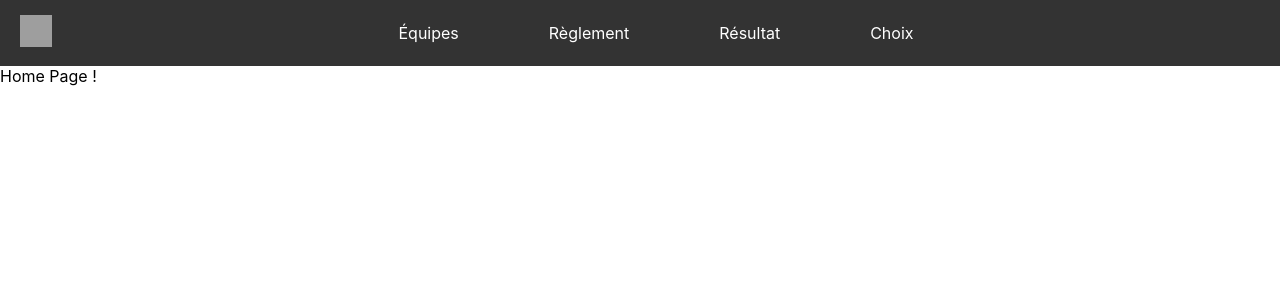
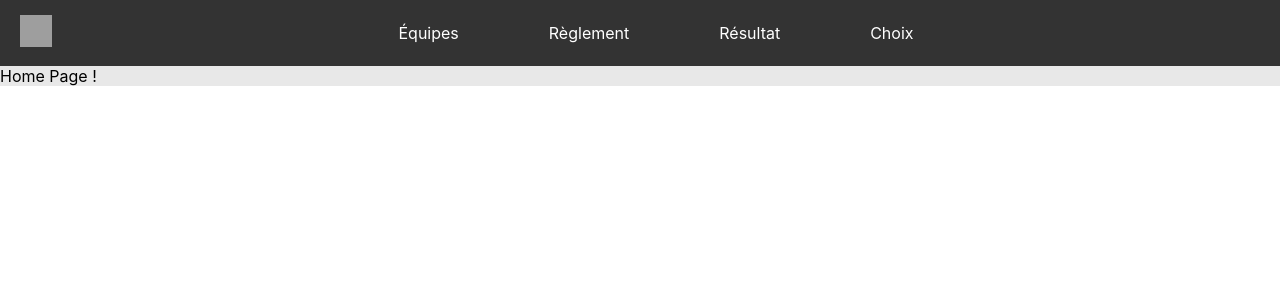
Before and after one commit to llanelli13/Web_M1, a React (Create React App) app in the folder web_m1/: page / in a window 1280 px wide. Shown: the top 300 px of the page. Built offline with nearby package versions, Linux system fonts and the light colour scheme; grey boxes are pictures that could not be loaded.

Commit message:
ajout css app

```diff
--- a/web_m1/src/App.js
+++ b/web_m1/src/App.js
@@ -8,6 +8,7 @@ import HomePage from './views/HomePage';
 import Profile from './views/ProfilePage';
 import ChoicePage from './views/ChoicePage';
 import TeamDetailPage from './views/TeamDetailPage';
+import './components/Style/Header.css';
 
 function App() {
     return (
--- a/web_m1/src/components/Style/Header.css
+++ b/web_m1/src/components/Style/Header.css
@@ -1,4 +1,7 @@
 /* Header.css */
+.App {
+    background-color: rgb(232, 232, 232);
+}
 .header {
     display: flex;
     justify-content: space-between;
```
